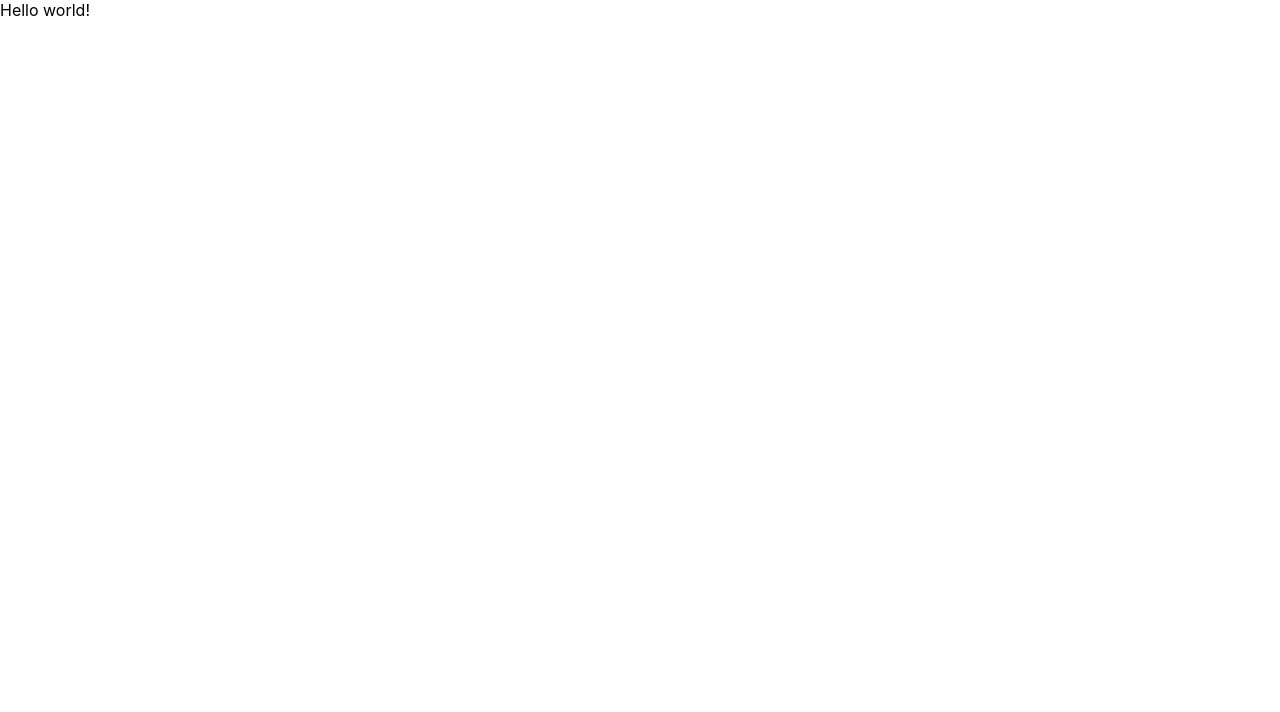
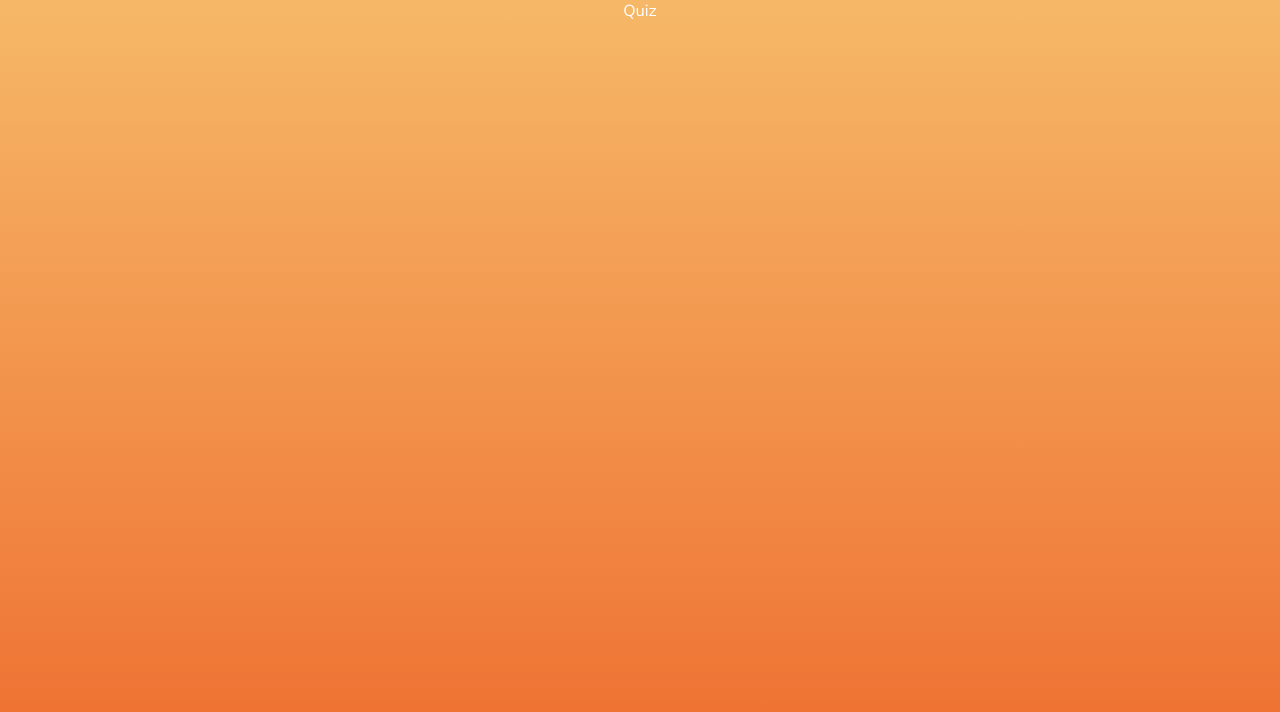
Before and after one commit to Harvindsokhal/seneca-learning-fe-test, a React (Create React App) app: page / in a window 1280 px wide. Shown: the top 712 px of the page. Built offline with nearby package versions, Linux system fonts and the light colour scheme.

Commit message:
Quiz component base

```diff
--- a/src/App.tsx
+++ b/src/App.tsx
@@ -1,5 +1,11 @@
-function App() {
-  return <div>Hello world!</div>
+import Quiz from './components/Quiz'
+
+const App = () => {
+  return (
+    <div>
+      <Quiz />
+    </div>
+  )
 }
 
 export default App
--- /dev/null
+++ b/src/components/Quiz.scss
@@ -0,0 +1,7 @@
+.quiz-container {
+  color: white;
+  text-align: center;
+  background: linear-gradient(180deg, #f6b868 0%, #ee6b2d 100%);
+  font-family: 'Mulish', sans-serif;
+  min-height: 100vh;
+}
--- /dev/null
+++ b/src/components/Quiz.tsx
@@ -0,0 +1,7 @@
+import './Quiz.scss'
+
+const Quiz = () => {
+  return <div className="quiz-container">Quiz</div>
+}
+
+export default Quiz
```
